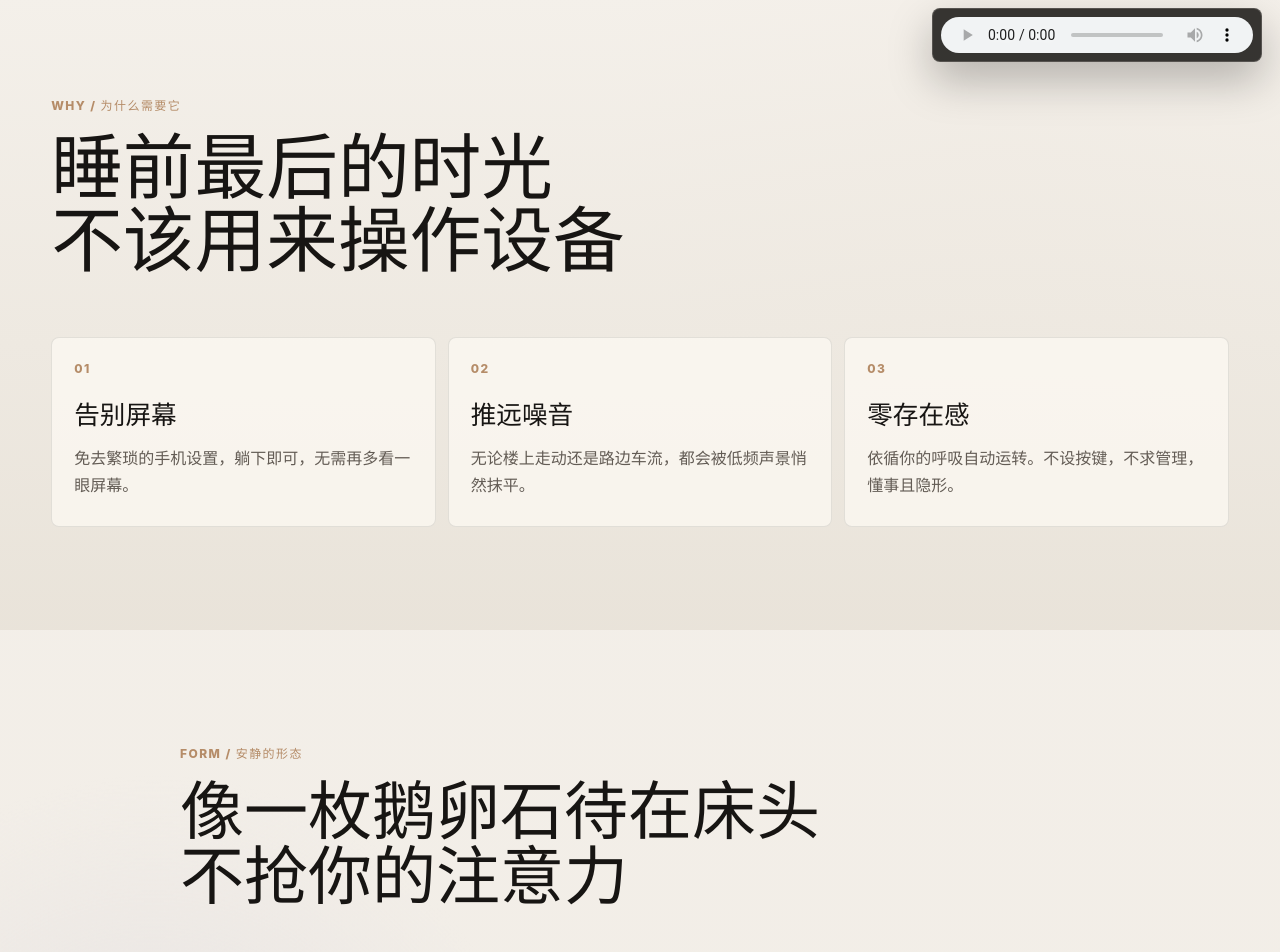
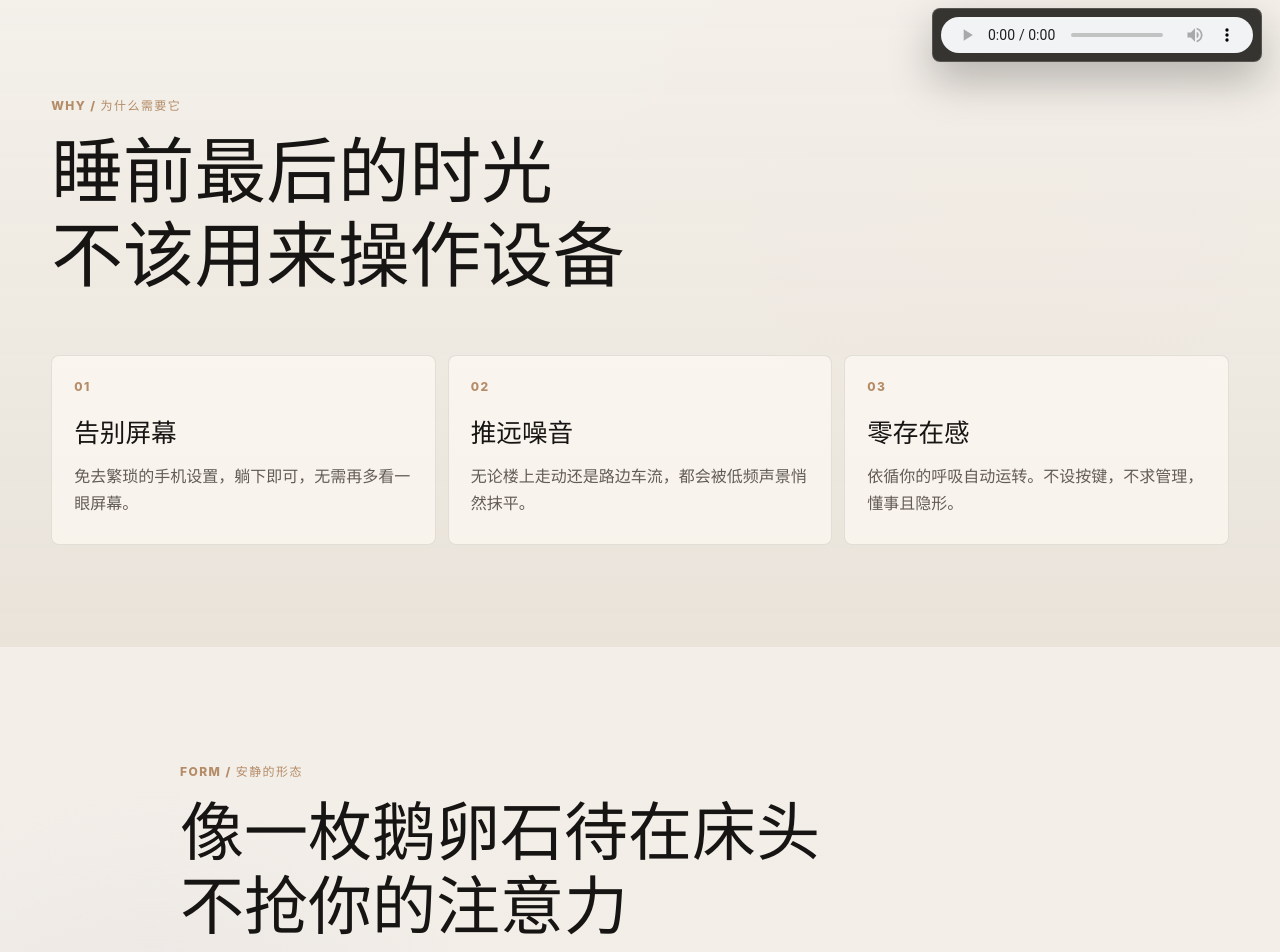
Before and after one commit to MinusPlus2025/the-pebble, a React (Vite) app: page / in a window 1280 px wide. Shown: the part 720-1672 px from the top of the page. Built offline with nearby package versions, Linux system fonts and the light colour scheme.

Commit message:
Increase main heading line spacing

```diff
--- a/src/styles.css
+++ b/src/styles.css
@@ -270,12 +270,16 @@ section {
   font-family: Georgia, "Times New Roman", serif;
   font-size: clamp(34px, 5vw, 76px);
   font-weight: 500;
-  line-height: 1.02;
+  line-height: 1.12;
   letter-spacing: 0;
 }
 
 .headline-line {
   display: block;
+}
+
+.headline-line + .headline-line {
+  margin-top: 0.05em;
 }
 
 .section-heading.inverse {
@@ -305,7 +309,7 @@ section {
   font-family: Georgia, "Times New Roman", serif;
   font-size: clamp(38px, 5.6vw, 82px);
   font-weight: 500;
-  line-height: 1.02;
+  line-height: 1.12;
   letter-spacing: 0;
 }
 
```
